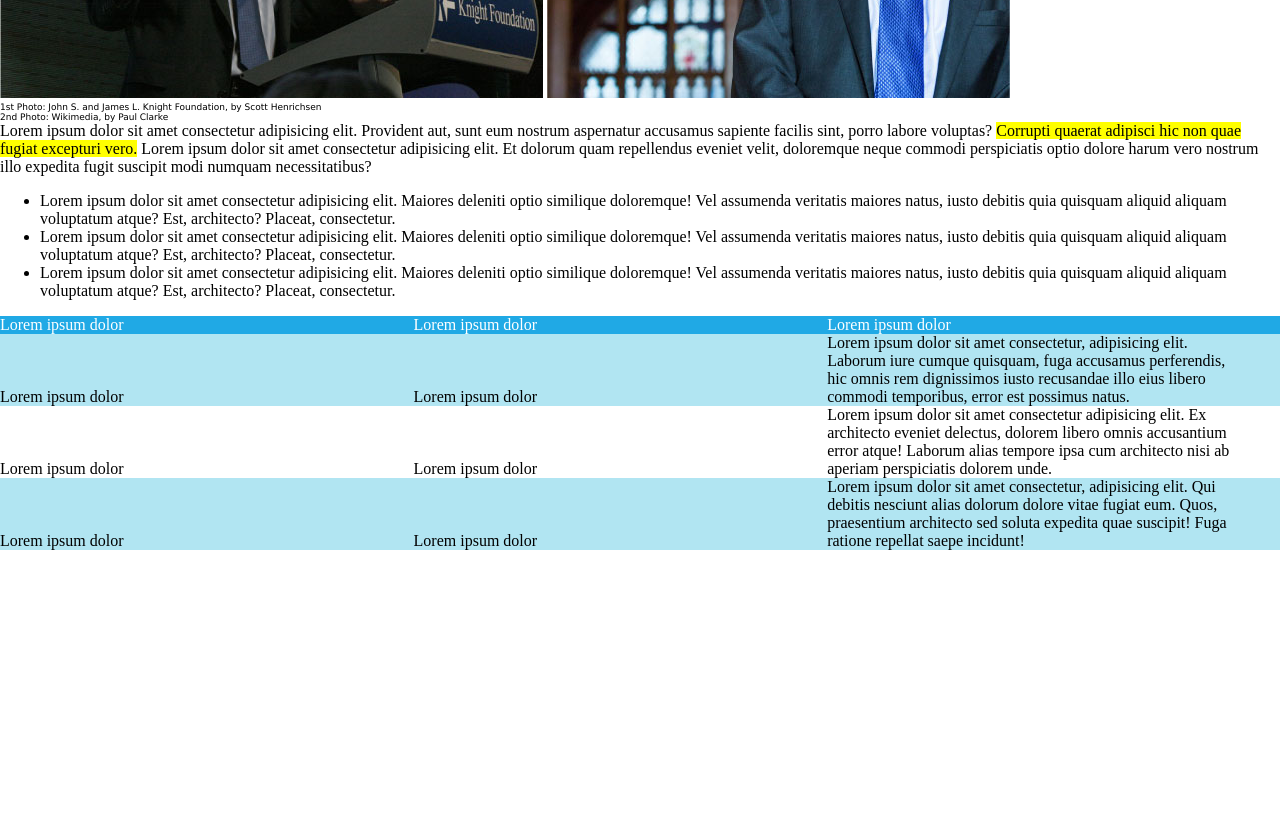
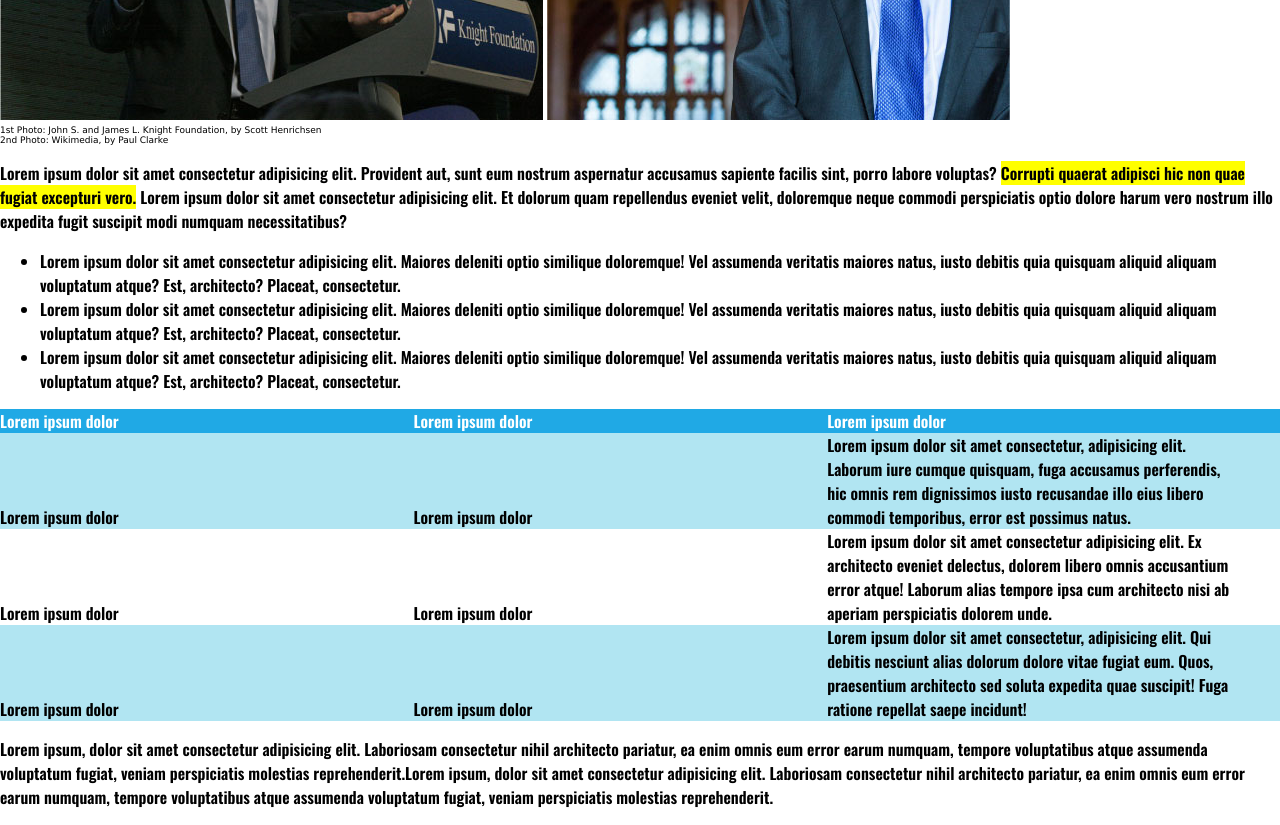
Before and after one commit to anto991nio/html-css-booleaner, a plain HTML site: page index.html in a window 1280 px wide. Shown: the part 480-1305 px from the top of the page. Before the commit the page ends 1030 px from the top, so only its background shows below. Drawn offline with nearby package versions, Linux system fonts and the light colour scheme.

Commit message:
Aggiunge paragrafo finale e font

```diff
--- a/index.html
+++ b/index.html
@@ -5,6 +5,8 @@
     <meta http-equiv="X-UA-Compatible" content="IE=edge">
     <meta name="viewport" content="width=device-width, initial-scale=1.0">
     <link rel="stylesheet" href="style.css">
+    <link rel="preconnect" href="https://fonts.gstatic.com">
+    <link href="https://fonts.googleapis.com/css2?family=Oswald:wght@600&display=swap" rel="stylesheet">
     <title>Document</title>
 </head>
 <body>
@@ -37,7 +39,7 @@
 
           <!-- Paragrafi -->
           <section>
-              <div>Lorem ipsum dolor sit amet consectetur adipisicing elit. Provident aut, sunt eum nostrum aspernatur accusamus sapiente facilis sint, porro labore voluptas? <span class="evidenzia">Corrupti quaerat adipisci hic non quae fugiat excepturi vero.</span>  Lorem ipsum dolor sit amet consectetur adipisicing elit. Et dolorum quam repellendus eveniet velit, doloremque neque commodi perspiciatis optio dolore harum vero nostrum illo expedita fugit suscipit modi numquam necessitatibus?</div>
+              <p>Lorem ipsum dolor sit amet consectetur adipisicing elit. Provident aut, sunt eum nostrum aspernatur accusamus sapiente facilis sint, porro labore voluptas? <span class="evidenzia">Corrupti quaerat adipisci hic non quae fugiat excepturi vero.</span>  Lorem ipsum dolor sit amet consectetur adipisicing elit. Et dolorum quam repellendus eveniet velit, doloremque neque commodi perspiciatis optio dolore harum vero nostrum illo expedita fugit suscipit modi numquam necessitatibus?</p>
           </section>
 
           <!-- Elementi Lista -->
@@ -77,6 +79,11 @@
 
           </section>
 
+          <!-- Paragrafo -->
+          <section>
+              <p>Lorem ipsum, dolor sit amet consectetur adipisicing elit. Laboriosam consectetur nihil architecto pariatur, ea enim omnis eum error earum numquam, tempore voluptatibus atque assumenda voluptatum fugiat, veniam perspiciatis molestias reprehenderit.Lorem ipsum, dolor sit amet consectetur adipisicing elit. Laboriosam consectetur nihil architecto pariatur, ea enim omnis eum error earum numquam, tempore voluptatibus atque assumenda voluptatum fugiat, veniam perspiciatis molestias reprehenderit. </p>
+          </section>
+
 
 
 
--- a/style.css
+++ b/style.css
@@ -1,6 +1,8 @@
 body {
     max-width: 1500px;
     margin: auto;
+    font-family: 'Oswald', sans-serif;
+
 }
 
 .pattern {
```
